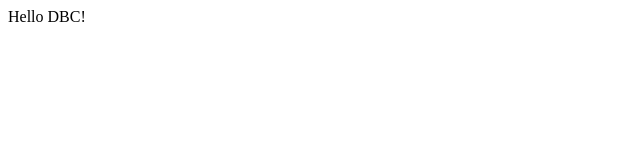
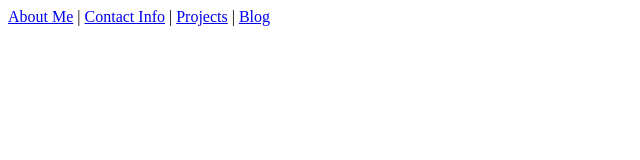
Before and after one commit to Elizabeth-Roche/Elizabeth-Roche.github.io, a plain HTML site: page index.html in a window 1280 px wide. Shown: the whole page, without its empty margins (0-640 px from the left). Drawn offline with Linux system fonts and the light colour scheme.

Commit message:
Add content to index

```diff
--- a/index.html
+++ b/index.html
@@ -1,5 +1,12 @@
+<!DOCTYPE html>
 <html>
+<head> <title>Home</title>
   <body>
-      Hello DBC!
+   <nav>
+  <a href="#">About Me</a> |
+  <a href="#">Contact Info</a> |
+  <a href="#">Projects</a> |
+  <a href="#">Blog</a>
+</nav>
   </body>
 </html>
```
